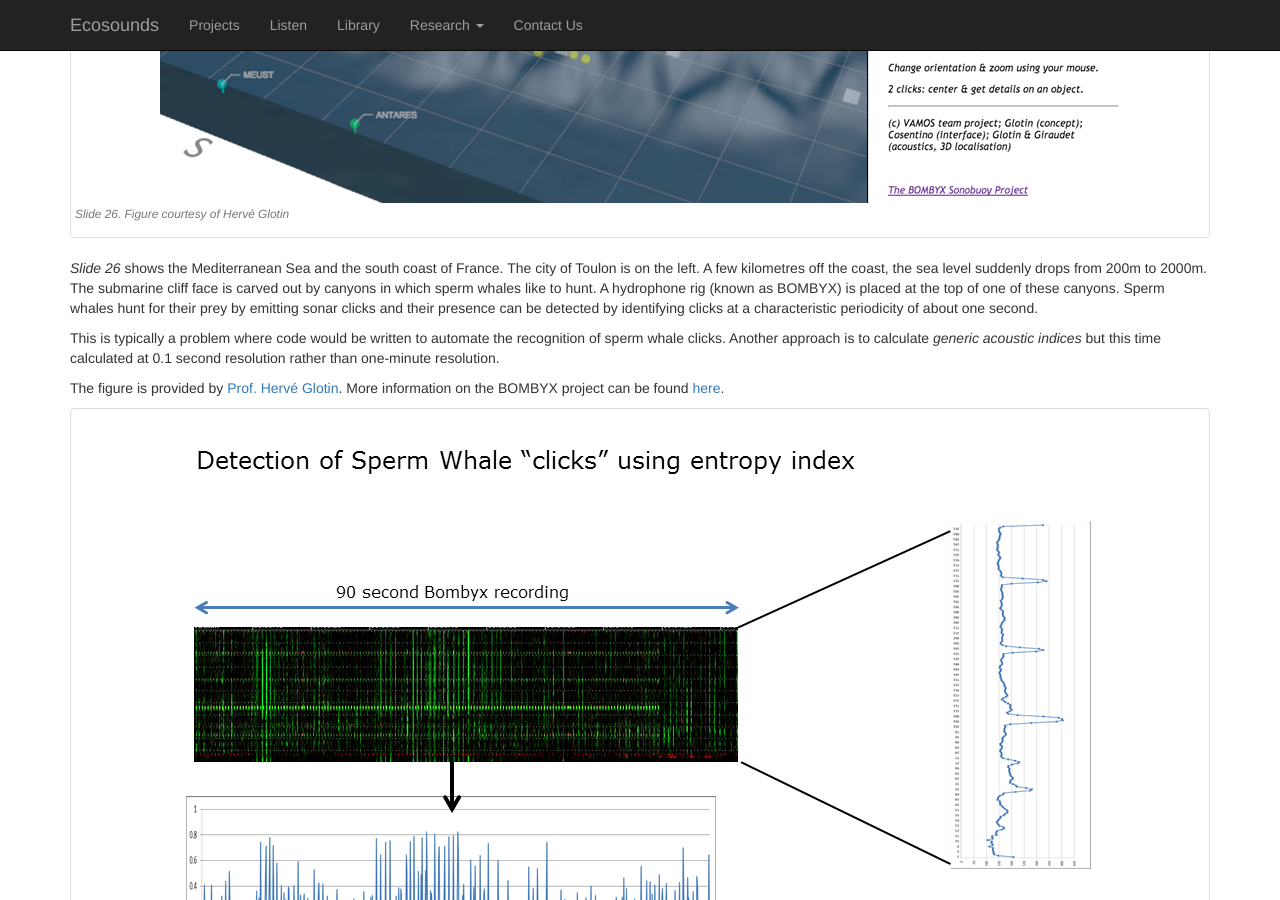
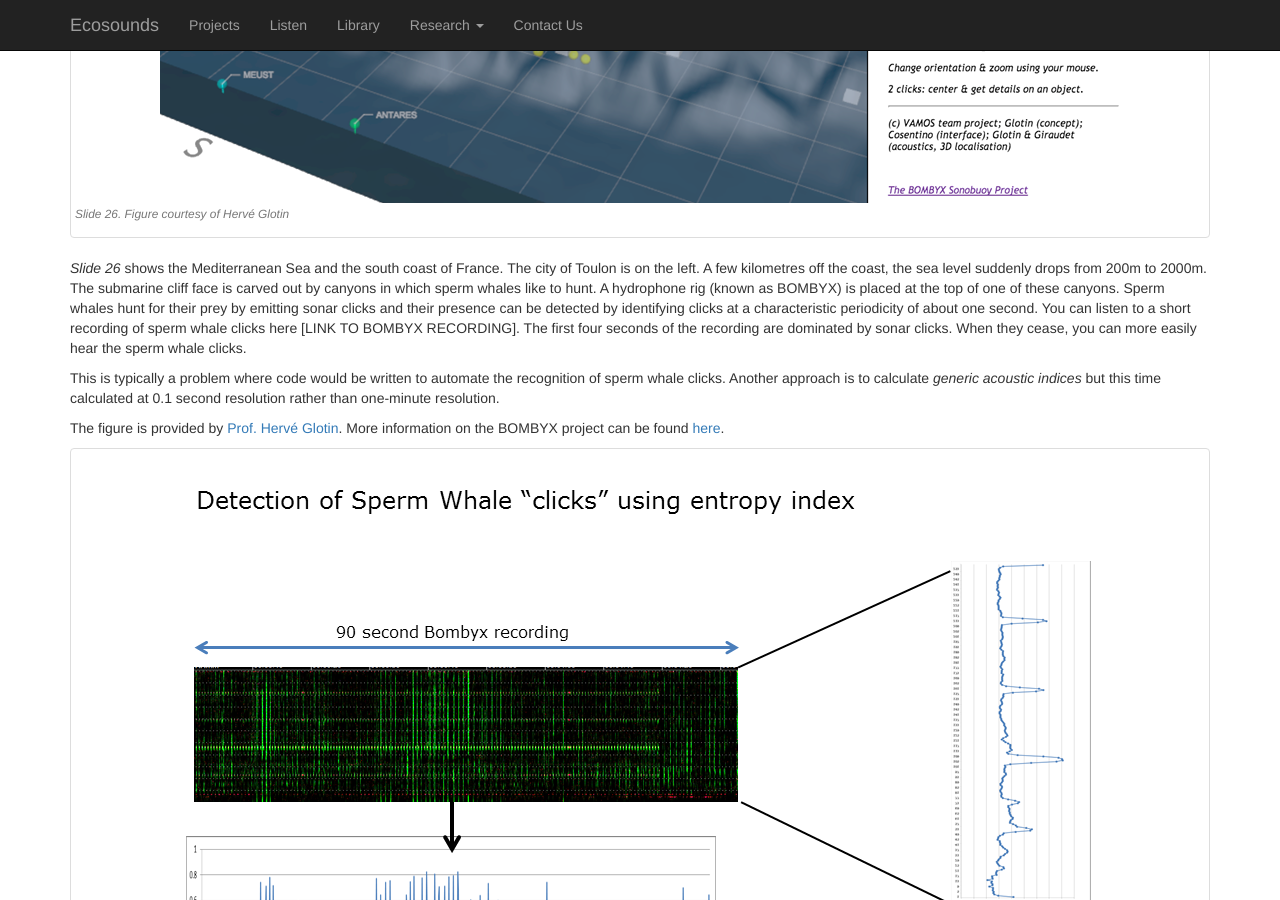
Before and after one commit to QutEcoacoustics/research-blog, a Jekyll site: the page built from research/EADM-Towsey/Long-Duration-Audio-Recordings-of-the-environment.md, in a window 1280 px wide and 900 px high, scrolled down 23463 px. Built offline with Jekyll 4.4.1, drawn with Linux system fonts in a browser that asks for light colours; nearby versions of some CDN libraries; some of the changed text lies outside the part shown.

Commit message:
add links to three recordings
Add links for Cornell, BOMBYX and Griffith FW slides

```diff
--- a/research/EADM-Towsey/Long-Duration-Audio-Recordings-of-the-environment.md
+++ b/research/EADM-Towsey/Long-Duration-Audio-Recordings-of-the-environment.md
@@ -140,7 +140,7 @@
 
 {% include figure.html src="Slides/Slide19.png" caption="Slide 15. Audio courtesy of courtesy of Simon Linke and Toby Gifford." %}
 
-Not many people know that fish make a lot of sound as do underwater insects and crustaceans. This slide shows the false-colour spectrogram of a 24-hour recording taken with a hydrophone in a pond in northern Queensland. Note the change in sound during the day compared to the night. All the acoustic activity in this recording is due to insects and is dominant in the 1-2 kHz band.
+Not many people know that fish make a lot of sound as do underwater insects and crustaceans. This slide shows the false-colour spectrogram of a 24-hour recording taken with a hydrophone in a pond in northern Queensland. Note the change in sound during the day compared to the night. All the acoustic activity in this recording is due to insects and is dominant in the 1-2 kHz band. You can listen to 21 seconds of underwater recording here [INSERT LINK TO RECORDING] - all the sound is due to insects.
 
 The audio shown here was provided by [Dr. Simon Linke](https://www.griffith.edu.au/environment-planning-architecture/australian-rivers-institute/members/dr-simon-linke) and [Dr. Toby Gifford](http://app.griffith.edu.au/phonebook/phone-details.php?type=B&id=1665920), of Griffith University, Brisbane, Australia. If you'd like more information on their project please contact them.
 
@@ -161,7 +161,7 @@
 
 So far the longest false-colour spectrogram we have viewed is 24-hours long and this takes up the full width of the typical computer screen. In order to view recordings several months long a different approach must be adopted. This image (_Slide 17_) represents 44 days of continuous marine recording from the same site as the previous slide. The 24-hour spectrograms have been reduced to height of 32 pixels but retaining the full 24-hour width. Concatenating the daily spectrograms nicely reveals long-term seasonal acoustic patterns.
 
-The noise from passing ships is clearly apparent. The direction, speed and proximity of each ship can be determined by the shape and extension of its pyramid shape. The second dominating component of this sound-scape is the cyan-blue acoustic events at night from day 33 onwards. These are due to the chorusing of the black-drum fish. [LINK TO RECORDING]
+The noise from passing ships is clearly apparent. The direction, speed and proximity of each ship can be determined by the shape and extension of its pyramid shape. The second dominating component of this sound-scape is the cyan-blue acoustic events at night from day 33 onwards. These are due to the chorusing of the Black Drum fish. [LINK TO RECORDING] Because of their low frequency, the calls of the Black Drum fish carry a great distance, even 15 kilometres towards the coast.
 
 The third dominating component of this sound-scape occurs during days 9-13. The green lines are due to unidentified “knocking” sounds, something hitting or biting the hydrophone. There were no hurricanes or other meteorological events before or during days 9-13 that might explain these acoustic events. Fishing net strikes are a major problem for marine mammals in the area and may be a possible explanation. In order to get a better understanding of these events, we can add other annotations to the spectrograms as in the next slide.
 
@@ -243,7 +243,7 @@
 
 {% include figure.html src="Slides/Slide30.png" caption="Slide 26. Figure courtesy of Hervé Glotin" %}
 
-_Slide 26_ shows the Mediterranean Sea and the south coast of France. The city of Toulon is on the left. A few kilometres off the coast, the sea level suddenly drops from 200m to 2000m. The submarine cliff face is carved out by canyons in which sperm whales like to hunt. A hydrophone rig (known as BOMBYX) is placed at the top of one of these canyons. Sperm whales hunt for their prey by emitting sonar clicks and their presence can be detected by identifying clicks at a characteristic periodicity of about one second.
+_Slide 26_ shows the Mediterranean Sea and the south coast of France. The city of Toulon is on the left. A few kilometres off the coast, the sea level suddenly drops from 200m to 2000m. The submarine cliff face is carved out by canyons in which sperm whales like to hunt. A hydrophone rig (known as BOMBYX) is placed at the top of one of these canyons. Sperm whales hunt for their prey by emitting sonar clicks and their presence can be detected by identifying clicks at a characteristic periodicity of about one second. You can listen to a short recording of sperm whale clicks here [LINK TO BOMBYX RECORDING]. The first four seconds of the recording are dominated by sonar clicks. When they cease, you can more easily hear the sperm whale clicks.
 
 This is typically a problem where code would be written to automate the recognition of sperm whale clicks. Another approach is to calculate *generic acoustic indices* but this time calculated at 0.1 second resolution rather than one-minute resolution.
 
```
